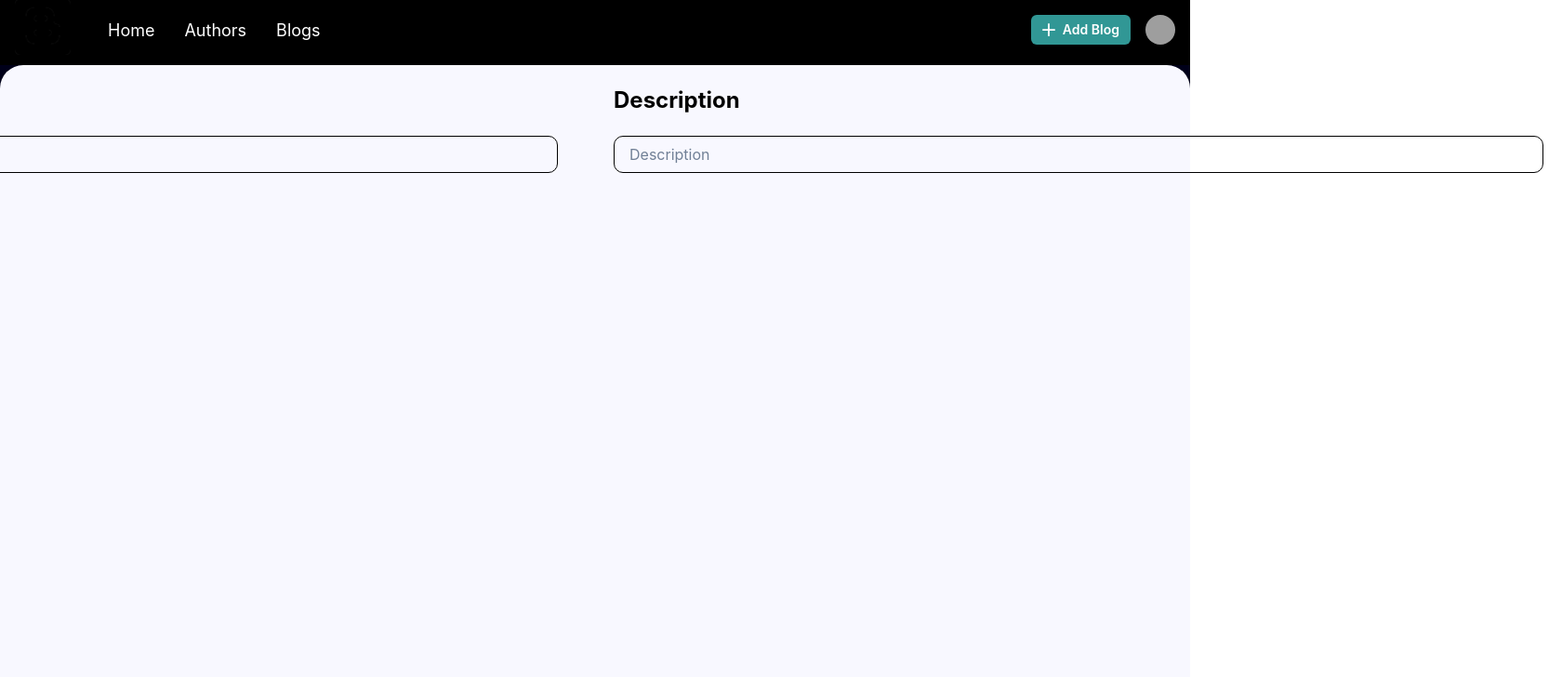
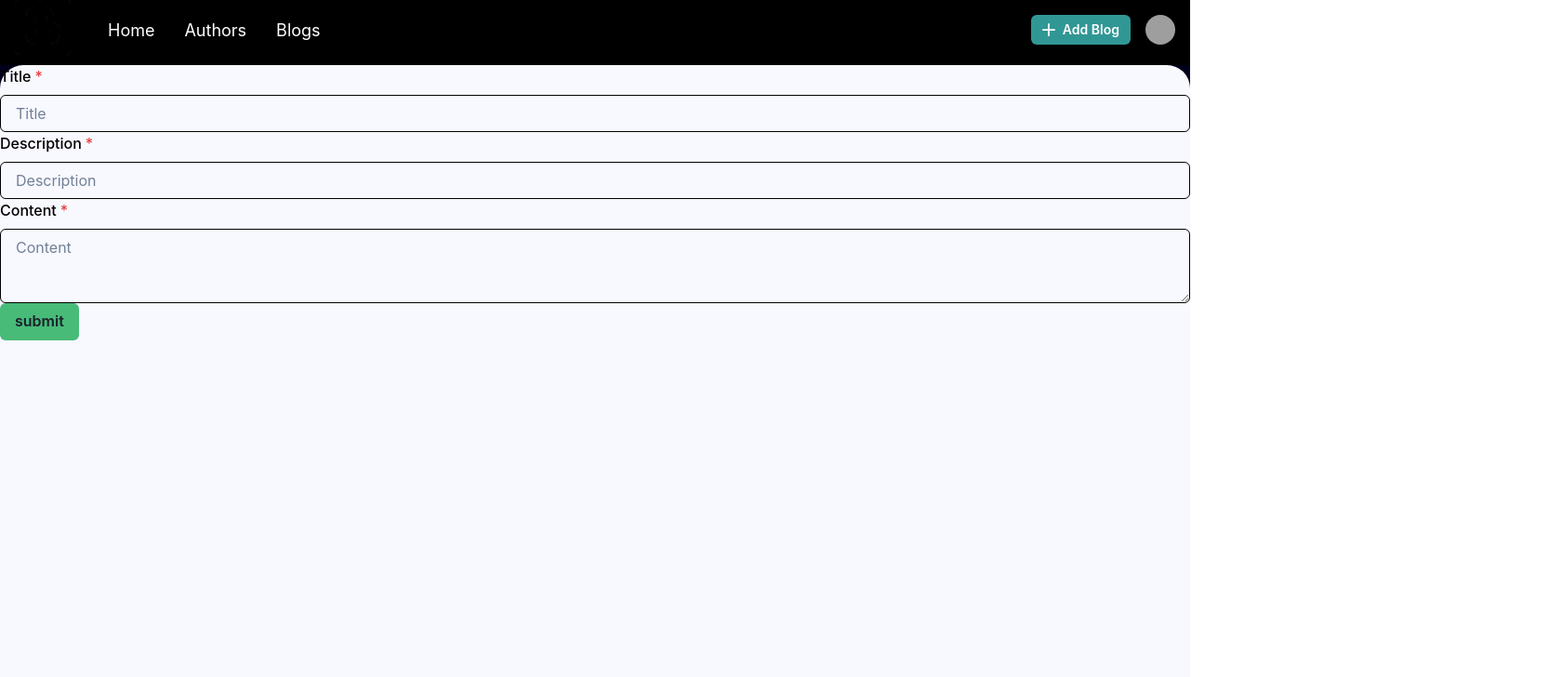
Before and after one commit to kapilsarma2002/blog, a Next.js app: page /add in a window 1280 px wide. Shown: the top 728 px of the page at 93% size, 1680 px wide, since content can reach past the window. Built offline with nearby package versions, Linux system fonts and the light colour scheme; grey boxes are pictures that could not be loaded.

Commit message:
blogs-page

```diff
--- a/components/nav.tsx
+++ b/components/nav.tsx
@@ -65,7 +65,9 @@ export default function Nav() {
               <Flex gap='4'>
                 {navMenu.map(menuItem => {
                     return (
-                      <ListItem>
+                      <ListItem
+                        key={menuItem.name}
+                      >
                         <LinkBox>
                           <NextLink href={menuItem.route} passHref>
                             <LinkOverlay
--- a/lib/mutations.ts
+++ b/lib/mutations.ts
@@ -8,6 +8,10 @@ export const auth = (mode: string, body: any) => {
   return fetcher(`/${mode}`, body)
 }
 
+// export const addAuth = (mode: body : any) => {
+//   return fetcher()
+// }
+
 // export const editAuth = (mode: string, body: any) => {
 //   return fetcher(`/${mode}/${body.id}`, body)
 // }
--- a/middleware.ts
+++ b/middleware.ts
@@ -16,5 +16,5 @@ export default function middleware(req: NextRequest) {
 }
 
 export const config = {
-  matcher: ['/', '/add']
+  matcher: ['/']
 }
--- a/pages/add.tsx
+++ b/pages/add.tsx
@@ -1,55 +1,50 @@
 import {
-  Flex, Input, Box, Text
-} from '@chakra-ui/react';
+  FormControl,
+  FormLabel,
+  Input,
+  Textarea,
+  Button
+} from '@chakra-ui/react'
+import { useRouter } from 'next/router'
+import { useState } from 'react'
+import { auth } from '../lib/mutations'
 
-const BlogTemplate = () => {
+const BlogForm = () => {
+
+  const router = useRouter()
+
+  const [title, setTitle] = useState('')
+  const [desc, setDesc] = useState('')
+  const [content, setContent] = useState('')
+
+  async function onSubmit(e: any) {
+    e.preventDefault()
+    await auth('add',{title,desc,content})
+    router.push('/')
+  }
+
+
   return (
-    <form>
-      <Flex
-        justifyContent='center'
-        alignItems='center'
-        height='100%'
-        width='100%'
-      >
-        <Box
-          margin='20px 20px 20px 20px'
+      <FormControl isRequired borderColor='black'>
+        <FormLabel>Title</FormLabel>
+        <Input placeholder='Title' onChange = {(e) => setTitle(e.target.value)}/>
+        <FormLabel>Description</FormLabel>
+        <Input placeholder='Description' onChange = {(e) => setDesc(e.target.value)} />
+        <FormLabel>Content</FormLabel>
+        <Textarea placeholder='Content' onChange = {(e) => setContent(e.target.value)} />
+        <Button
+          bg='green.400'
+          sx= {{
+            '&:hover' : {
+              bg : 'green.600'
+            }
+          }}
+          onClick={onSubmit}
         >
-          <Text
-            fontSize='x-large'
-            fontWeight='bold'
-          >Title</Text>
-          <Input
-            placeholder='Title'
-            type='text'
-            margin='20px 20px 20px 0'
-            borderRadius='10px'
-            borderColor='black'
-            width='1000px'
-            // onChange={(e) => setTitle(e.target.value)}
-          />
-        </Box>
-
-        <Box
-          margin='20px 20px 20px 20px'
-        >
-          <Text
-            fontSize='x-large'
-            fontWeight='bold'
-          >Description</Text>
-          <Input
-            placeholder='Description'
-            type='text'
-            margin='20px 20px 20px 0'
-            borderRadius='10px'
-            borderColor='black'
-            width='1000px'
-            // onChange={(e) => setDesc(e.target.value)}
-          />
-        </Box>
-
-      </Flex>
-    </form>
+          submit
+        </Button>
+      </FormControl>
   )
 }
 
-export default BlogTemplate;
+export default BlogForm
--- /dev/null
+++ b/pages/api/add.ts
@@ -0,0 +1,31 @@
+import { validateRoute } from "../../lib/auth"
+import { useState } from 'react'
+import prisma from "../../lib/prisma"
+import process from "process"
+
+export default validateRoute(async (req: any, res: any, user: any) => {
+
+  const { title, desc, content } = req.body;
+  const id = user.userId
+  // const { REACT_APP_SUPER_KEY } = process.env;
+  // const key = REACT_APP_SUPER_KEY as string
+
+
+  try {
+
+    const _ = await prisma.blog.create({
+      data: {
+        authorId: id,
+        title: title,
+        desc: desc,
+        content: content
+      }
+    })
+
+    res.json('successfully added to database!')
+
+  } catch(e) {
+    res.status(402)
+    res.json('blog could not be added!')
+  }
+})
```
Also changed, not shown: pages/author/index.tsx (+32 -5 lines), pages/blog/index.tsx (+34 -32 lines), pages/index.tsx (+25 -36 lines), 2 other files (tests, documents, lock files or other folders).
